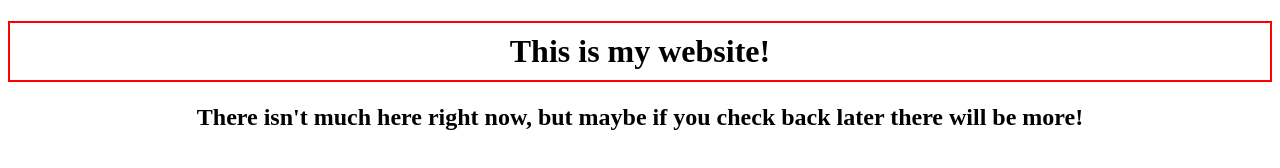
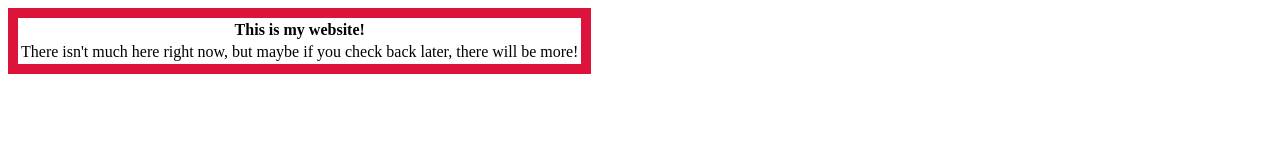
Before and after one commit to tffsite/main, a plain HTML site: page index.html in a window 1280 px wide. Drawn offline with Linux system fonts and the light colour scheme.

Commit message:
Update index.html

```diff
--- a/index.html
+++ b/index.html
@@ -11,7 +11,15 @@
     </title>
   </head>
   <body>
-    <h1 style="padding:10px; border:2px solid red;">This is my website!</h1>
-    <h2>There isn't much here right now, but maybe if you check back later there will be more!</h2>
+<!--    <h1 style="padding:10px; border:10px solid crimson;">This is my website!</h1>
+    <h3 style="padding:4px; border:6px solid deepskyblue;">There isn't much here right now, but maybe if you check back later there will be more!</h3> -->
+    <table style="border:10px solid crimson">
+      <tr>
+        <th>This is my website!</th>
+      </tr>
+      <tr>
+        <td>There isn't much here right now, but maybe if you check back later, there will be more!</td>
+      </tr>
+    </table>
   </body>
 </html>
```
